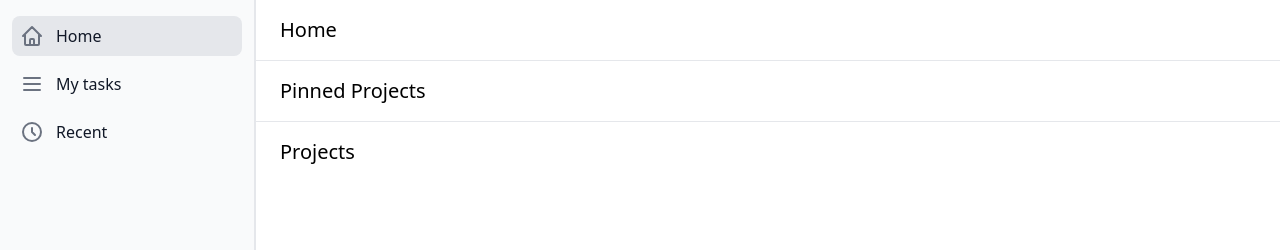
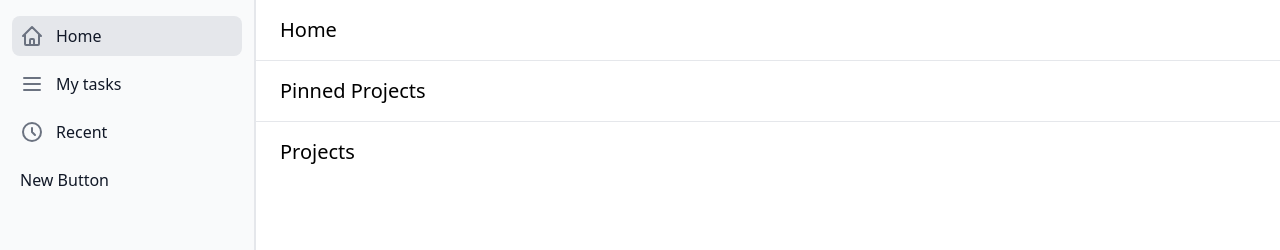
Before and after one commit to RickyC0626/skwash, a Next.js app in the folder client/: page / in a window 1280 px wide. Shown: the top 250 px of the page. Built offline with nearby package versions, Linux system fonts and the light colour scheme.

Commit message:
Use semantic class names for sidebar buttons

```diff
--- a/client/components/Sidebar.js
+++ b/client/components/Sidebar.js
@@ -2,24 +2,39 @@ import { HomeIcon, ClockIcon, MenuIcon } from '@heroicons/react/outline';
 
 export const Sidebar = () => (
   <aside className='sidebar'>
-    <ul className='sidebar-button-list'>
-      <li>
-        <SidebarButton icon={<HomeIcon />} text='Home' active />
-      </li>
-      <li>
-        <SidebarButton icon={<MenuIcon />} text='My tasks' />
-      </li>
-      <li>
-        <SidebarButton icon={<ClockIcon />} text='Recent' />
-      </li>
-    </ul>
+    <SidebarButtonList>
+      <SidebarButtonListItem>
+        <SidebarButton icon={<HomeIcon />} label='Home' active />
+      </SidebarButtonListItem>
+      <SidebarButtonListItem>
+        <SidebarButton icon={<MenuIcon />} label='My tasks' />
+      </SidebarButtonListItem>
+      <SidebarButtonListItem>
+        <SidebarButton icon={<ClockIcon />} label='Recent' />
+      </SidebarButtonListItem>
+      <SidebarButtonListItem>
+        <SidebarButton />
+      </SidebarButtonListItem>
+    </SidebarButtonList>
   </aside>
 )
 
-const SidebarButton = ({ icon, text = 'New Button', active }) => (
+const SidebarButtonList = ({ children }) => (
+  <ul className='sidebar-button-list'>
+    {children}
+  </ul>
+)
+
+const SidebarButtonListItem = ({ children }) => (
+  <li>
+    {children}
+  </li>
+)
+
+const SidebarButton = ({ icon = null, label = 'New Button', active }) => (
   <a href='#' className={`sidebar-button ${active ? 'active' : ''}`}>
-      <SidebarButtonIcon icon={icon} />
-      <SidebarButtonText text={text} />
+      {icon ? <SidebarButtonIcon icon={icon} /> : null}
+      <SidebarButtonText text={label} />
   </a>
 )
 
--- a/client/styles/globals.css
+++ b/client/styles/globals.css
@@ -23,10 +23,9 @@
   }
 
   .sidebar-button-icon {
-    @apply text-gray-500 w-6 h-6
+    @apply text-gray-500 w-6 h-6 mr-3
   }
 
   .sidebar-button-text {
-    @apply ml-3
   }
 }
```
